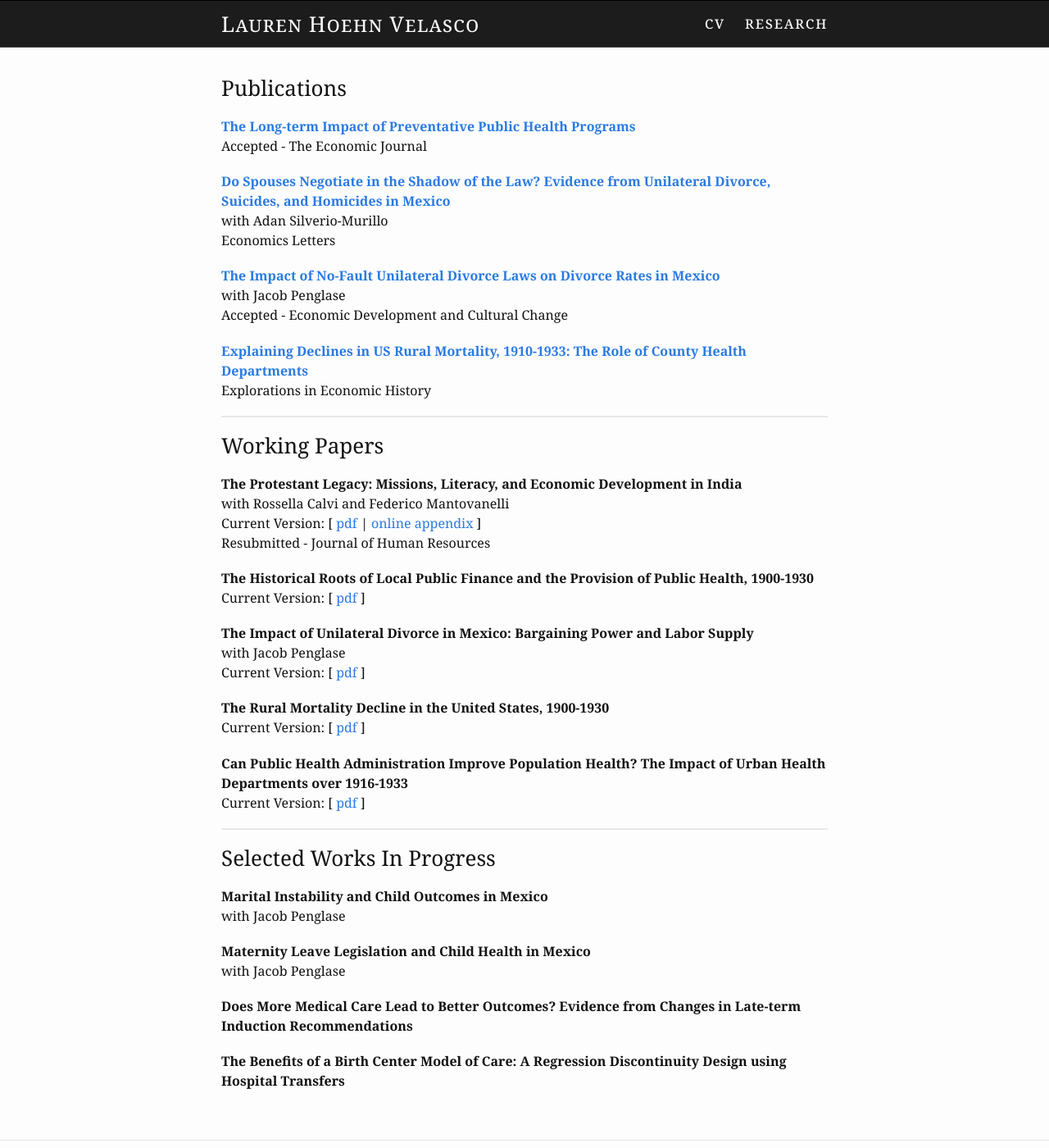
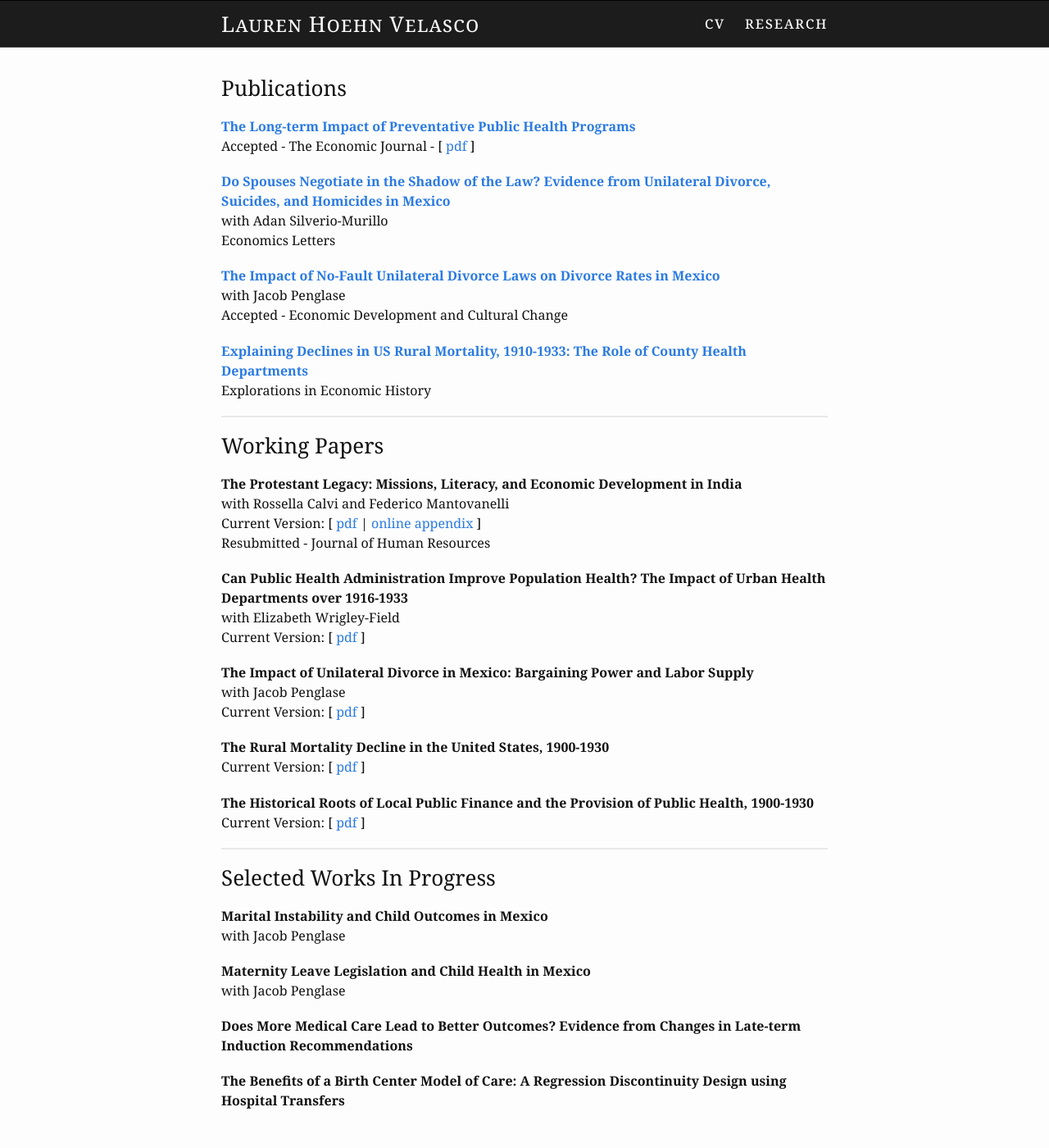
Before and after one commit to germsvel/lhv, a Jekyll site: the page built from research.html, in a window 1280 px wide and 1400 px high. Shown: the whole window at 82% size. Built offline with Jekyll 4.4.1, drawn with Linux system fonts in a browser that asks for light colours.

Commit message:
Update some papers
- Update link to long term impact of preventative public health
programs. Add a ungated_url so it's still available
- update paper on urban health departments and add Elizabeth as
co-author

```diff
--- a/_research_papers/can_public_health_administration_improve_population_health_urban_health_departments.html
+++ b/_research_papers/can_public_health_administration_improve_population_health_urban_health_departments.html
@@ -1,9 +1,10 @@
 ---
 research_paper_type: working_paper
-rank: 6
+rank: 3
 title: "Can Public Health Administration Improve Population Health? The Impact of Urban
 Health Departments over 1916-1933"
 assets:
   - type: pdf
-    link: hoehnvelasco_urban_mortality.pdf
+    link: health_departments_urban.pdf
+coauthors: Elizabeth Wrigley-Field
 ---
--- a/_research_papers/historical_roots_public_finance_and_provision_public_health.html
+++ b/_research_papers/historical_roots_public_finance_and_provision_public_health.html
@@ -1,6 +1,6 @@
 ---
 research_paper_type: working_paper
-rank: 3
+rank: 6
 title: "The Historical Roots of Local Public Finance and the Provision of Public Health, 1900-1930"
 assets:
   - type: pdf
--- a/_research_papers/long_term_impact_public_health_programs.html
+++ b/_research_papers/long_term_impact_public_health_programs.html
@@ -9,5 +9,6 @@ assets:
 rank: 97
 status: Accepted
 journal: Accepted - The Economic Journal
-journal_url: "http://www.laurenhoehnvelasco.com/assets/research/hoehnvelasco_jmp.pdf"
+journal_url: "https://academic.oup.com/ej/article-abstract/doi/10.1093/ej/ueaa071/5861933"
+ungated_url: "http://www.laurenhoehnvelasco.com/assets/research/hoehnvelasco_jmp.pdf"
 ---
--- a/research.html
+++ b/research.html
@@ -23,6 +23,9 @@ permalink: /research/
     {% if paper.journal %}
     </br>
       <span class="research-paper-journal">{{ paper.journal }}</span>
+      {% if paper.ungated_url %}
+        - <span class="">[ <a target="_blank" href="{{ paper.ungated_url }}">pdf</a> ]</span>
+      {% endif %}
     {% endif %}
   </div>
 
```
Also changed, not shown: 1 other file.
